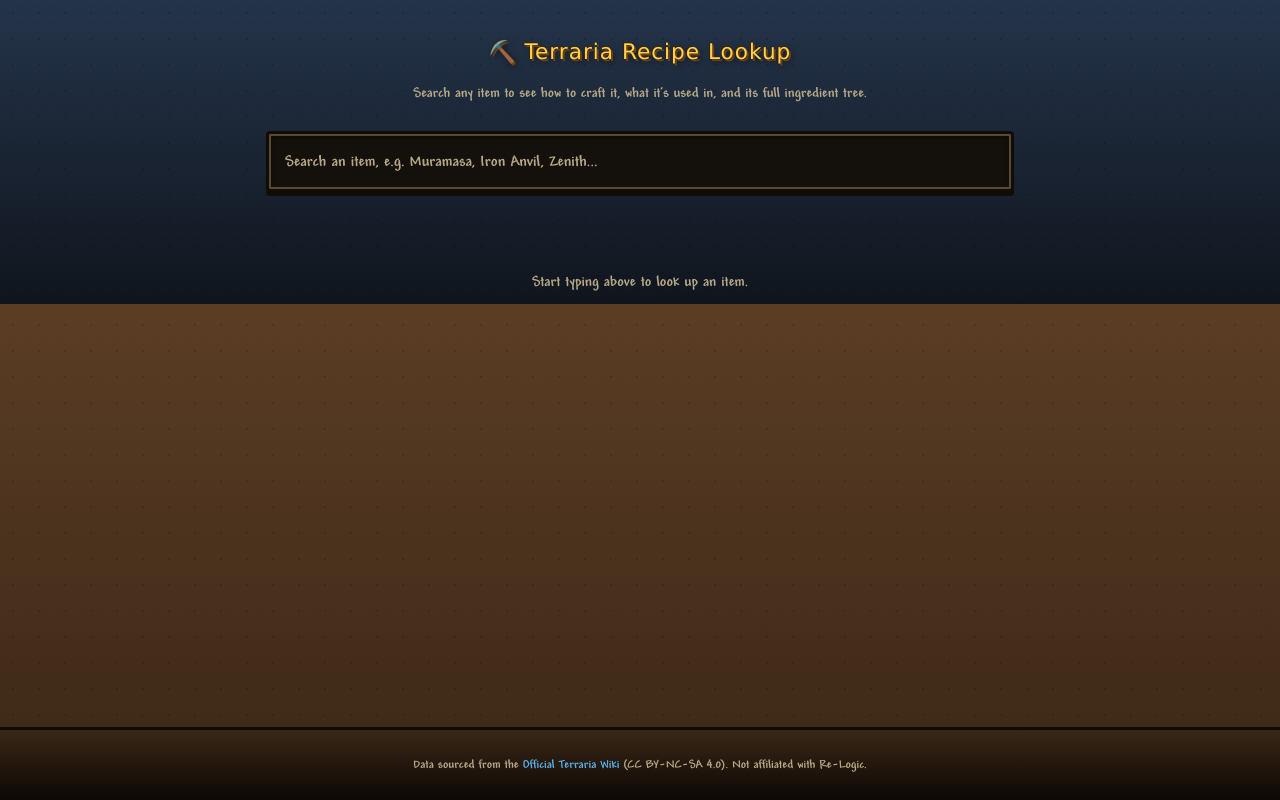
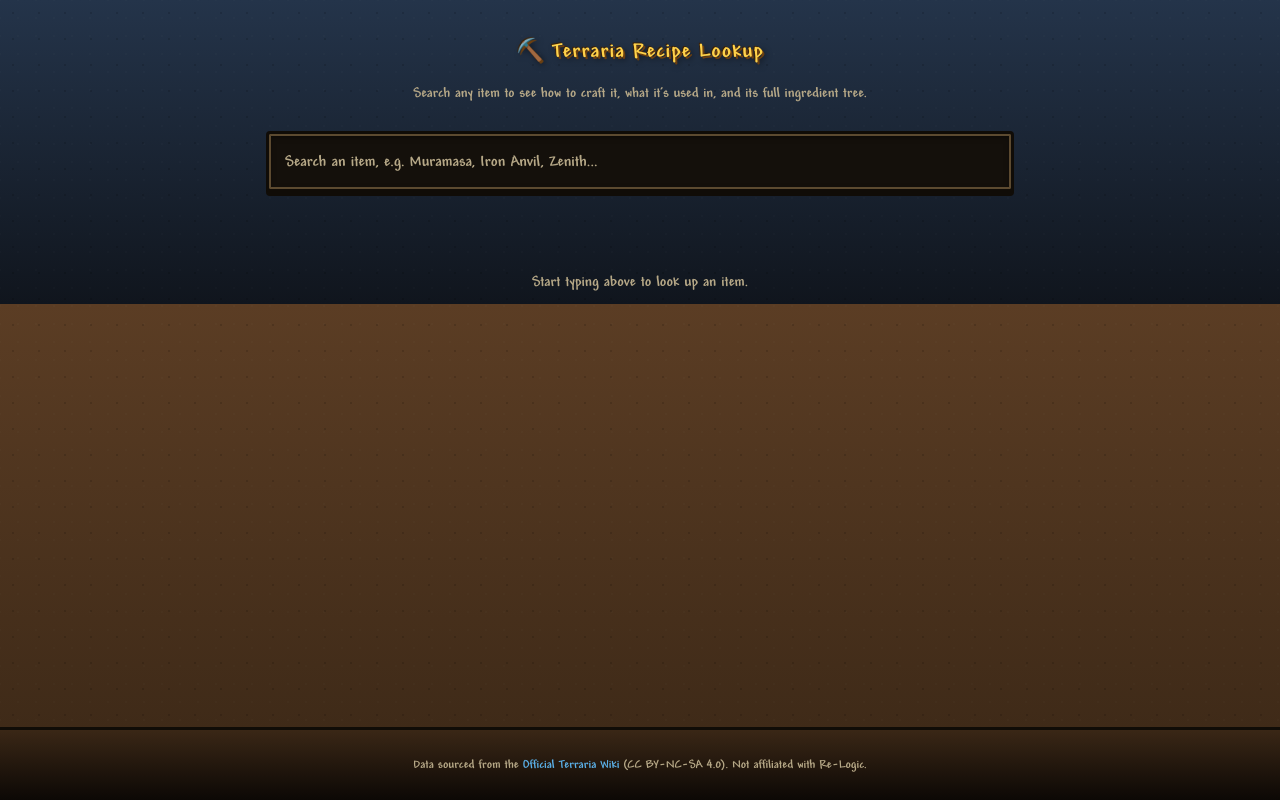
Before and after one commit to josh-chauhan/terraria-recipe-lookup, a Next.js app in the folder frontend/: page / in a window 1280 px wide. Built offline with nearby package versions, Linux system fonts and the light colour scheme.

Commit message:
Fixed stale fonts in global

```diff
--- a/frontend/app/globals.css
+++ b/frontend/app/globals.css
@@ -87,7 +87,7 @@
 
 .site-header h1 {
   margin: 0 0 0.9rem;
-  font-family: "Press Start 2P", "Verdana", sans-serif;
+  font-family: var(--body-font);
   font-size: 1.35rem;
   line-height: 1.6;
   letter-spacing: 1px;
@@ -186,7 +186,7 @@
 
 .item-panel section { margin-top: 1.9rem; }
 .item-panel h2 {
-  font-family: "Press Start 2P", "Verdana", sans-serif;
+  font-family: var(--body-font);
   font-size: 0.85rem;
   letter-spacing: 0.5px;
   color: var(--gold);
```
